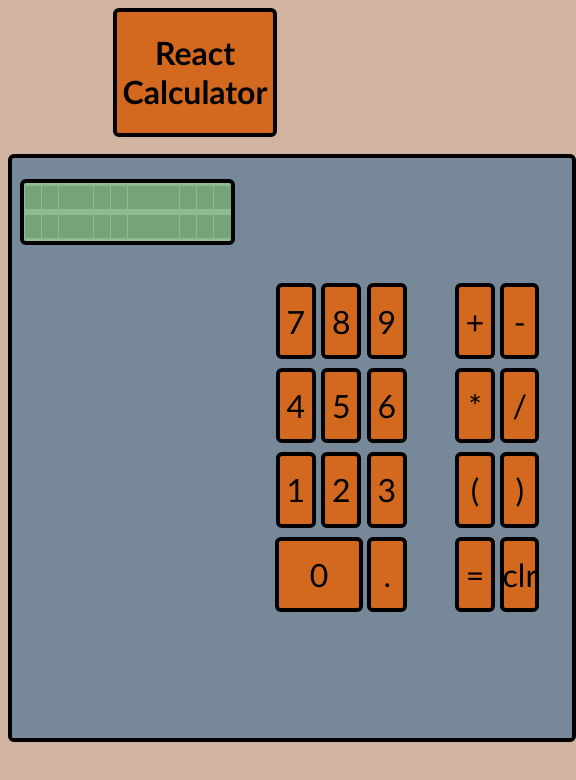
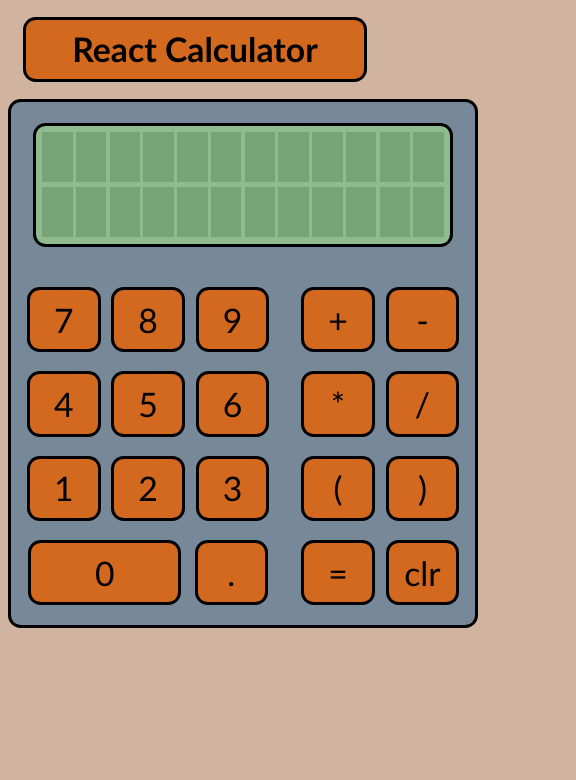
Before and after one commit to connerdrake98/react-calculator, a React (Create React App) app: page / in a window 390 px wide. Shown: the top 780 px of the page, 576 px wide, since content can reach past the window. Built offline with nearby package versions, Linux system fonts and the light colour scheme.

Commit message:
Added Responsive Design

```diff
--- a/src/App.js
+++ b/src/App.js
@@ -127,9 +127,9 @@ function App() {
     <>
       <div
         id="title"
-        className="center fill border round-corners-1 text-center"
+        className=" center fill border flex round-corners-1 text-center"
       >
-        <h1>React Calculator</h1>
+        <h1 class="text-center">React Calculator</h1>
       </div>
       <Calculator charsEntered={charsEntered} handleinput={handleInput} />
     </>
--- a/src/ButtonContainers.js
+++ b/src/ButtonContainers.js
@@ -1,14 +1,14 @@
 // structure button info into an object for each button and also add the button keys here so they can be added when the buttons are rendered
 
-const DEFAULT_BUTTON_HEIGHT = "8vh";
-const DEFAULT_NUM_BUTTON_WIDTH = "8.2vw";
-const DEFAULT_OP_BUTTON_WIDTH = "8vw";
+const DEFAULT_BUTTON_HEIGHT = "7vh";
+const DEFAULT_NUM_BUTTON_WIDTH = "8vh";
+const DEFAULT_OP_BUTTON_WIDTH = "8vh";
 
 export const BUTTON_CONTAINERS = {
   id: "root-button-container",
   style: {
-    height: "45vh",
-    width: "80vw",
+    height: "40vh",
+    width: "90vh",
   },
   classes: "center flex",
   children: [
@@ -16,7 +16,7 @@ export const BUTTON_CONTAINERS = {
       id: "numeric",
       style: {
         height: "40vh",
-        width: "35vw",
+        width: "30vh",
       },
       classes: "center flex",
       buttons: [
@@ -103,7 +103,7 @@ export const BUTTON_CONTAINERS = {
       id: "auxilliaries",
       style: {
         height: "40vh",
-        width: "23vw",
+        width: "20vh",
       },
       classes: "center flex",
 
--- a/src/index.css
+++ b/src/index.css
@@ -1,12 +1,3 @@
-@media handheld (max-width: 1200) {
-  #digit {
-    font-size: large;
-  }
-  .border {
-    border: 2px solid black;
-  }
-}
-
 body {
   background-color: rgb(209, 180, 159);
   font-family: "Trebuchet MS", "Lucida Sans Unicode", "Lucida Grande",
@@ -18,15 +9,15 @@ body {
 }
 
 .border {
-  border: 4px solid black;
+  border: 0.45vh solid black;
 }
 
 .round-corners-1 {
-  border-radius: 1.5vw;
+  border-radius: 1.5vh;
 }
 
 .round-corners-2 {
-  border-radius: 0.5vw;
+  border-radius: 0.5vh;
 }
 
 .flex {
@@ -35,6 +26,7 @@ body {
 }
 
 .text-center {
+  margin: auto;
   text-align: center;
 }
 
@@ -43,7 +35,7 @@ body {
 }
 
 .button-digit {
-  font-size: xx-large;
+  font-size: 4vh;
   align-items: center;
   justify-content: center;
   background-color: chocolate;
@@ -54,28 +46,33 @@ body {
 }
 
 #title {
-  width: 40vw;
+  margin-top: 2vh;
+  width: 40vh;
+  height: 7vh;
+  font-size: 2vh;
 }
 
 #calculator {
-  width: 560px;
-  height: 580px;
+  width: 55vh;
+  height: 62vh;
   margin-top: 2vh;
   background-color: lightslategray;
 }
 
 #screen {
-  width: 53vw;
-  height: 15vw;
+  width: 48vh;
+  height: 13vh;
   margin-top: 2.5vh;
   background-color: darkseagreen;
+  padding: 0.5vh;
 }
 
 #digit {
-  height: 40%;
-  width: 8%;
+  height: 6vh;
+  width: 3.6vh;
+  margin: 0.2vh;
   background-color: rgb(119, 163, 119);
-  font-size: xx-large;
+  font-size: 5vh;
   align-items: center;
   justify-content: center;
   display: flex;
```
